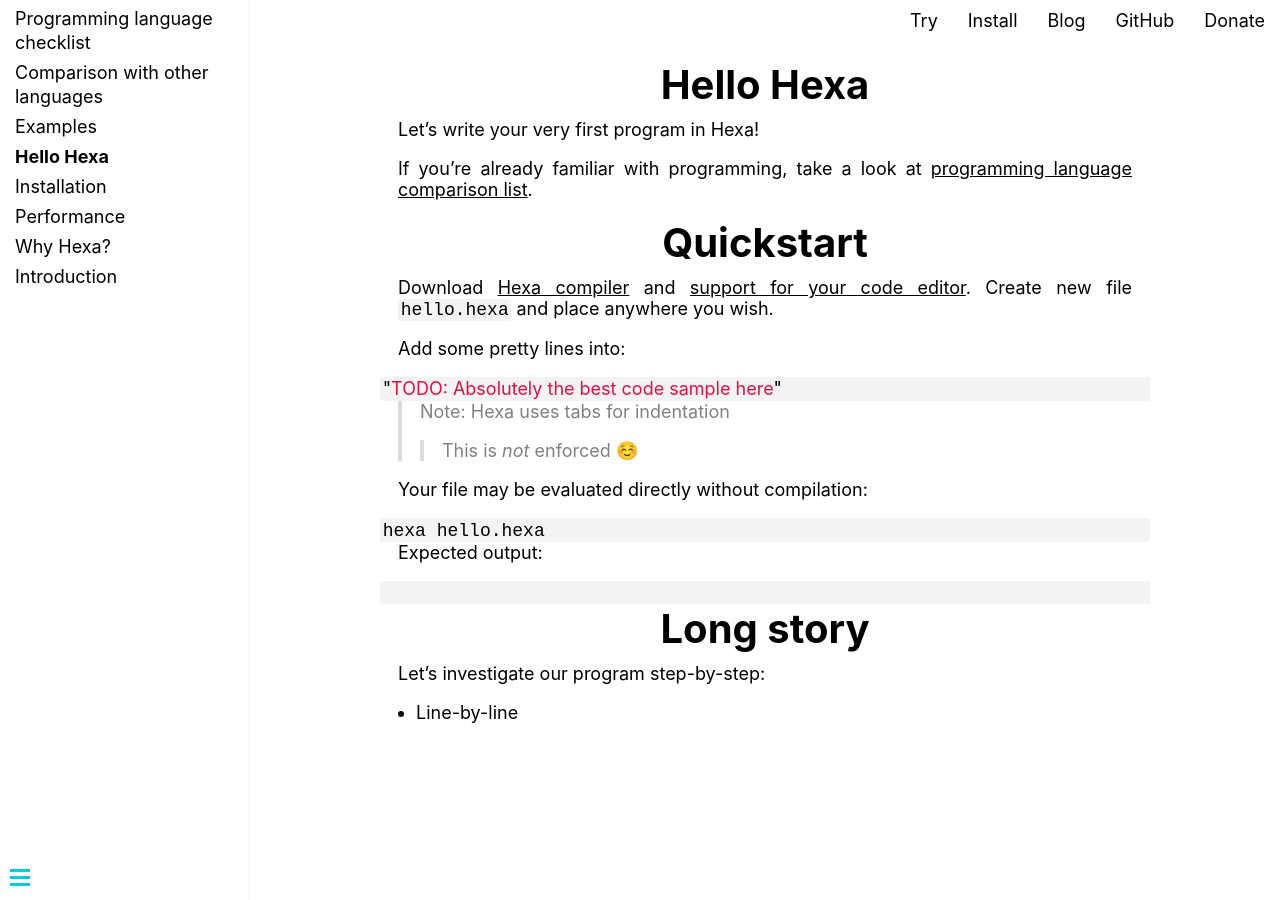
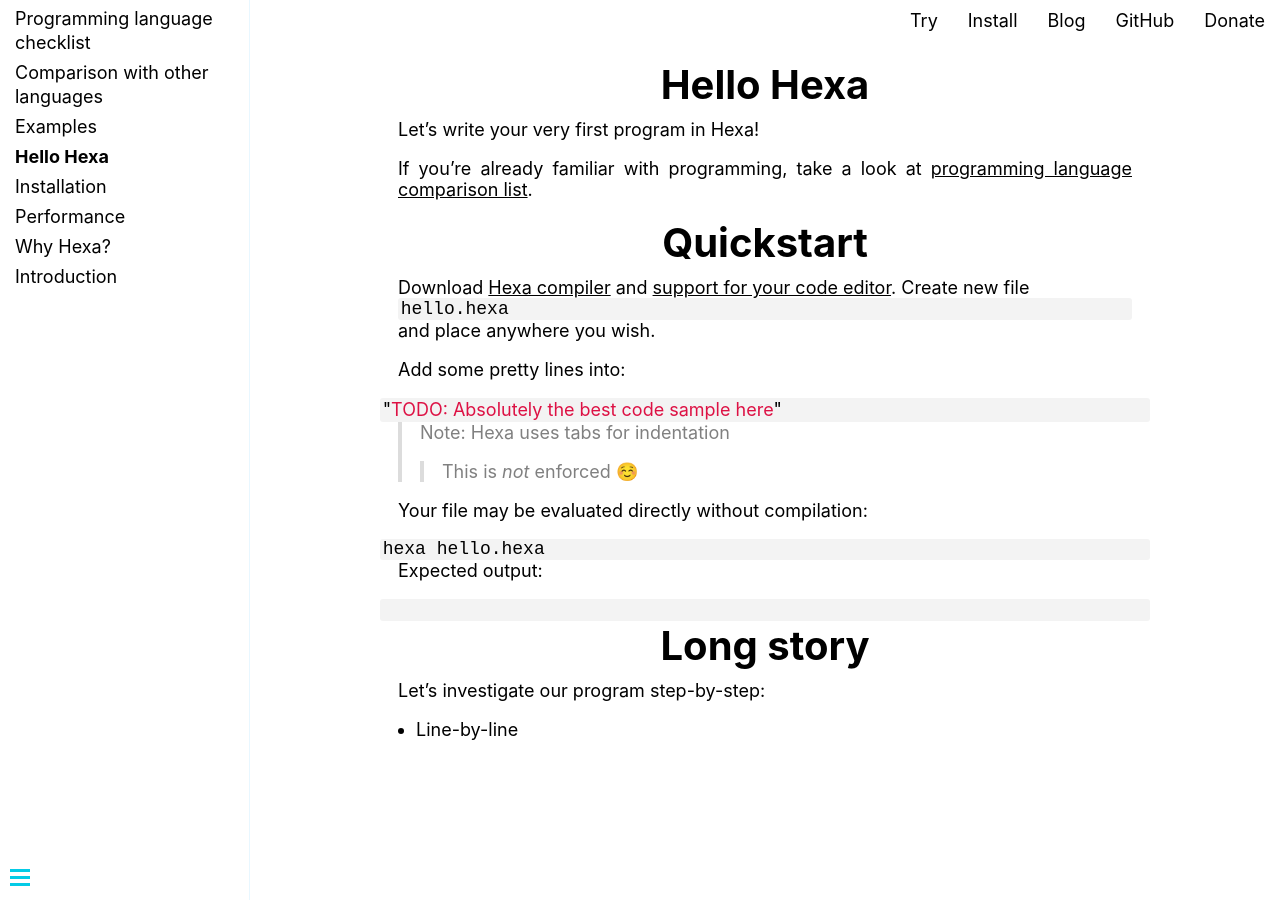
Before and after one commit to hexalang/hexalang.github.io, a Jekyll site: the page built from _book/Hello.md, in a window 1280 px wide. Built offline with Jekyll 4.4.1, drawn with Linux system fonts in a browser that asks for light colours; emoji names are drawn with the system emoji font.

Commit message:
Update book-style.html

```diff
--- a/_includes/book-style.html
+++ b/_includes/book-style.html
@@ -37,6 +37,8 @@
     /* This hack applies to code as modifer to the attached font (instead of replacing it) */
     code {
        font-family: monospace !important;
+       overflow-x: scroll;
+       display: block;
     }
 
     .date {
```
